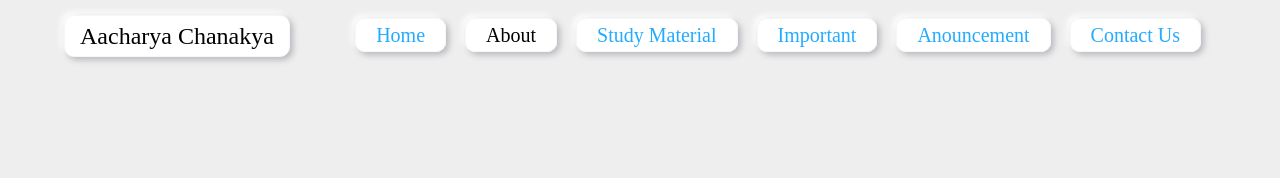
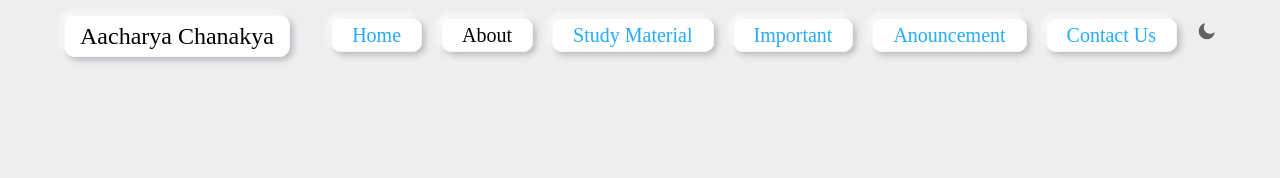
Before and after one commit to chanakyacode/chanakyacode, a plain HTML site: page about.html in a window 1280 px wide. Shown: the top 178 px of the page. Drawn offline with Linux system fonts and the light colour scheme.

Commit message:
30 june 11 59 pm

```diff
--- a/about.html
+++ b/about.html
@@ -23,6 +23,7 @@
             <a href="./important.html">Important</a>
             <a href="./anouncement.html">Anouncement</a>
             <a href="./contact.html">Contact Us</a>
+            <img src="./images/moon.png" alt="moon image" id="moon">
 
         </nav>
         <div class="menu-toggle"><i class="fa fa-bars"></i></div>
```
Also changed, not shown: anouncement.html (+1 -0 lines), contact.html (+1 -0 lines), important.html (+1 -0 lines), studymaterial.html (+1 -0 lines).
